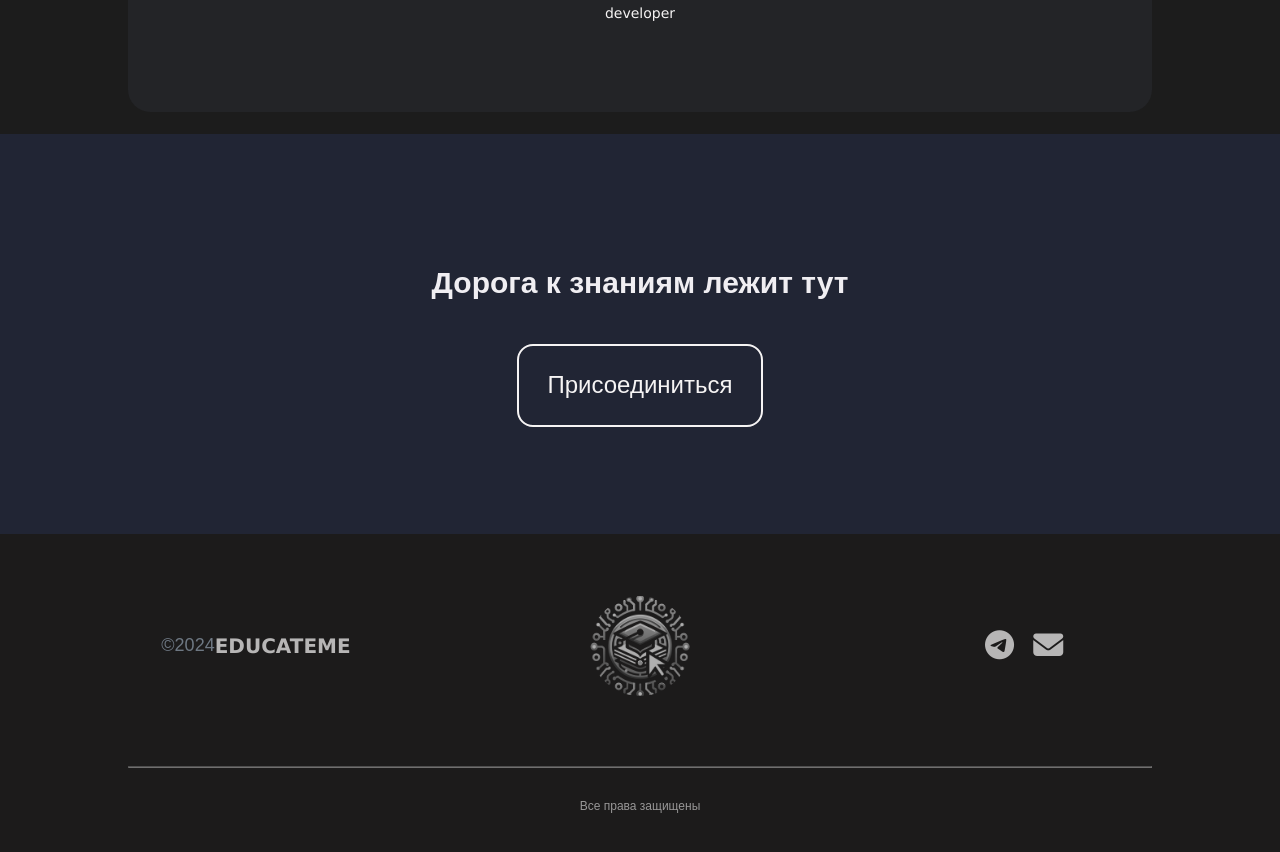
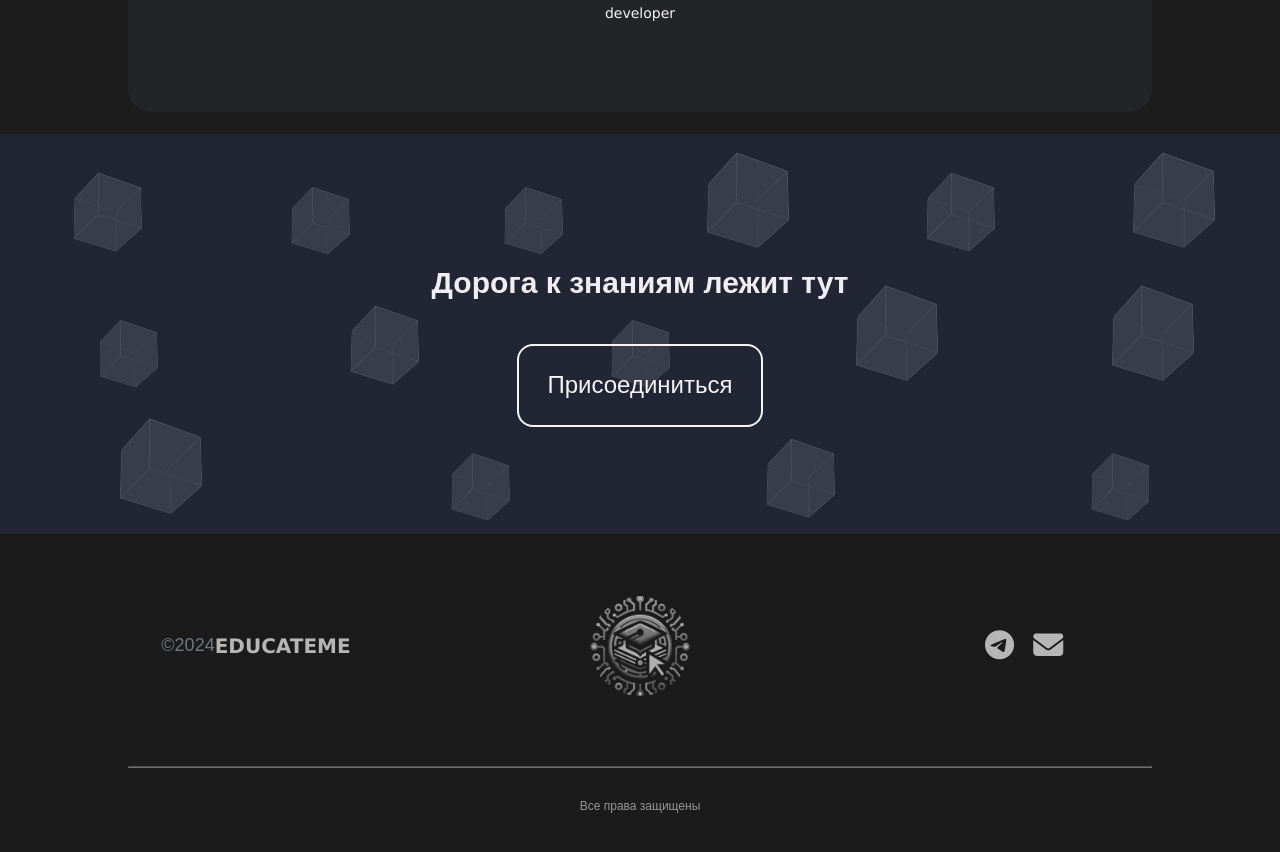
Before and after one commit to Sinkler521/educatemefrontend, a React (Create React App) app: page / in a window 1280 px wide. Shown: the part 3220-4072 px from the top of the page. Built offline with nearby package versions, Linux system fonts and the light colour scheme; no server answers.

Commit message:
added animation to Startnow component

```diff
--- /dev/null
+++ b/src/components/Cube/Cube.css
@@ -0,0 +1,98 @@
+.wrap {
+    perspective: 800px;
+    perspective-origin: 50% 100px;
+}
+
+.cube {
+    position: relative;
+    width: 60px;
+    height: 60px;
+    transform-style: preserve-3d;
+    transform: rotateX(20deg) rotateY(20deg);
+}
+
+.cube div {
+    position: absolute;
+    width: 59px;
+    height: 59px;
+    background-color: #6e7883;
+    opacity: 0.15;
+    display: flex;
+    justify-content: center;
+    align-items: center;
+	border: 1px solid #d5d6d7;
+}
+
+.back {
+    transform: translateZ(-30px) rotateY(180deg);
+}
+
+.right {
+    transform: rotateY(-90deg) translateX(30px); /* Правый поворот вместо левого */
+    transform-origin: top right;
+}
+
+.left {
+    transform: rotateY(90deg) translateX(-30px); /* Левый поворот вместо правого */
+    transform-origin: top left;
+}
+
+.top {
+    transform: rotateX(-90deg) translateY(-30px);
+    transform-origin: top center;
+}
+
+.bottom {
+    transform: rotateX(90deg) translateY(30px); /* Изменение знака поворота */
+    transform-origin: bottom center;
+}
+
+.front {
+    transform: translateZ(30px);
+}
+
+/*.cube {*/
+/*    width: 80px;*/
+/*    height: 80px;*/
+/*    position: relative;*/
+/*    transform-style: preserve-3d;*/
+/*    transform: rotateX(45deg) rotateY(45deg);*/
+/*    perspective: 1000px;*/
+/*    perspective-origin: center -5rem;*/
+/*}*/
+
+/*.cube > div {*/
+/*    position: absolute;*/
+/*    width: 20px; !* Размеры сторон куба *!*/
+/*    height: 20px; !* Размеры сторон куба *!*/
+/*    background: rgba(255, 255, 255, 0.8);*/
+/*    border: 1px solid #a4a2a2;*/
+/*    display: flex;*/
+/*    justify-content: center;*/
+/*    align-items: center;*/
+/*    opacity: 20%;*/
+/*}*/
+
+/*.front {*/
+/*    transform: translateZ(10px); !* Половина размера куба *!*/
+/*}*/
+
+/*.back {*/
+/*    transform: rotateY(180deg) translateZ(10px); !* Половина размера куба *!*/
+/*}*/
+
+/*.top {*/
+/*    transform: rotateX(90deg) translateZ(-10px) translateY(-10px); !* Половина размера куба *!*/
+/*}*/
+
+/*.bottom {*/
+/*    transform: rotateX(90deg) translateZ(10px) translateY(10px); !* Половина размера куба *!*/
+/*}*/
+
+/*.left {*/
+/*    transform: rotateY(-90deg) translateZ(10px) translateX(-10px); !* Половина размера куба *!*/
+/*}*/
+
+/*.right {*/
+/*    transform: rotateY(90deg) translateZ(10px) translateX(10px); !* Половина размера куба *!*/
+/*}*/
--- /dev/null
+++ b/src/components/Cube/Cube.js
@@ -0,0 +1,20 @@
+import React from 'react'
+import './Cube.css'
+
+export const Cube = ({ classNames, offset, translateZ, mouseX, mouseY }) => {
+    const style = {
+        transform: `translate3d(${(mouseX / offset) / 2}px, ${(mouseY / offset) / 2}px, ${translateZ}) rotateX(30deg) rotateY(30deg)`
+    };
+    return (
+        <div className="wrap">
+            <div className={classNames + ' cube'} style={style}>
+                <div className="front"></div>
+                <div className="back"></div>
+                <div className="top"></div>
+                <div className="bottom"></div>
+                <div className="left"></div>
+                <div className="right"></div>
+            </div>
+        </div>
+    );
+}
--- a/src/components/mainpage/Startnow/Startnow.css
+++ b/src/components/mainpage/Startnow/Startnow.css
@@ -9,6 +9,7 @@
     padding-top: 2.4rem;
     padding-bottom: 2.4rem;
     position: relative;
+    overflow: hidden;
 }
 .startnow-content{
     width: 80%;
@@ -59,6 +60,25 @@
     color: #232222;
 }
 
+.startnow-floating-squares-grid {
+    position: absolute;
+    top: 0;
+    left: 0;
+    width: 100%;
+    height: 100%;
+    pointer-events: none;
+    display: grid;
+    grid-template-columns: 1fr;
+    grid-template-rows: 1fr 1fr 1fr;
+    perspective: 100px;
+    transform-style: preserve-3d;
+}
+.startnow-floating-squares-grid div{
+    display: flex;
+    justify-content: space-around;
+    align-items: center;
+}
+
 @media screen and (max-width: 1000px) {
     .startnow-content h2{
         width: 100%;
--- a/src/components/mainpage/Startnow/Startnow.js
+++ b/src/components/mainpage/Startnow/Startnow.js
@@ -1,19 +1,77 @@
 import React, {useState} from "react";
 import './Startnow.css';
 import {NavLink} from "react-router-dom";
+import {Cube} from '../../Cube/Cube'
 
 export const Startnow = () => {
+    const [mousePosition, setMousePosition] = useState({ x: 0, y: 0 });
+    const [indexFirstRow, setIndexFirstRow] = useState({
+        'medium-z': [0, 4, 6],
+        'strong-z': [1, 2, 7],
+    })
+    const [indexSecondRow, setIndexSecondRow] = useState({
+        'medium-z': [1, 5, 7],
+        'strong-z': [0, 2, 6],
+    })
+    const [indexThirdRow, setIndexThirdRow] = useState({
+        'medium-z': [2, 5, 6],
+        'strong-z': [1, 3, 6],
+    })
 
-    // с помощью Redux сделать так чтобы родителю (.mainpage-container:before) давался цвет фона
+    const createLineOfCubes = (cubes, indexRow) => {
+        return (
+            <div>
+                {[...Array(cubes)].map((_, index) => {
+                    let classNames = "startnow-floating-square";
+                    if (indexRow['medium-z'].includes(index)) {
+                        classNames += ' medium-z';
+                    }
+                    if (indexRow['strong-z'].includes(index)) {
+                        classNames += ' strong-z';
+                    }
+                    const [offset, translateZ] = calcOffsetAndZ(classNames)
+                    return (
+                        <Cube index={index} classNames={classNames} offset={offset} translateZ={translateZ} mouseX={mousePosition.x} mouseY={mousePosition.y}/>
+                    );
+                })}
+            </div>
+        )
+    }
+
+
+    const handleMouseMove = (e) => {
+        const { clientX, clientY } = e;
+        const boundingRect = e.currentTarget.getBoundingClientRect();
+        const offsetX = clientX - boundingRect.left - boundingRect.width / 2;
+        const offsetY = clientY - boundingRect.top - boundingRect.height / 2;
+        setMousePosition({ x: offsetX, y: offsetY });
+    };
+
+
+    const calcOffsetAndZ = (className) => {
+        let offset = 10;
+        let translateZ = 0
+        if (className.includes('medium-z')) {
+            offset = 2;
+            translateZ = '-10rem'
+        } else if (className.includes('strong-z')) {
+            offset = 5;
+            translateZ = '-20rem'
+        }
+        return [offset, translateZ];
+    };
+
     return (
         <>
-            <div className="startnow-container">
+            <div className="startnow-container" onMouseMove={handleMouseMove}>
                 <div className="startnow-content">
                     <h2>Дорога к знаниям лежит тут</h2>
                     <NavLink to='login'>Присоединиться</NavLink>
                 </div>
                 <div className="startnow-floating-squares-grid">
-
+                    {createLineOfCubes(6, indexFirstRow)}
+                    {createLineOfCubes(5, indexSecondRow)}
+                    {createLineOfCubes(4, indexThirdRow)}
                 </div>
             </div>
         </>
```
